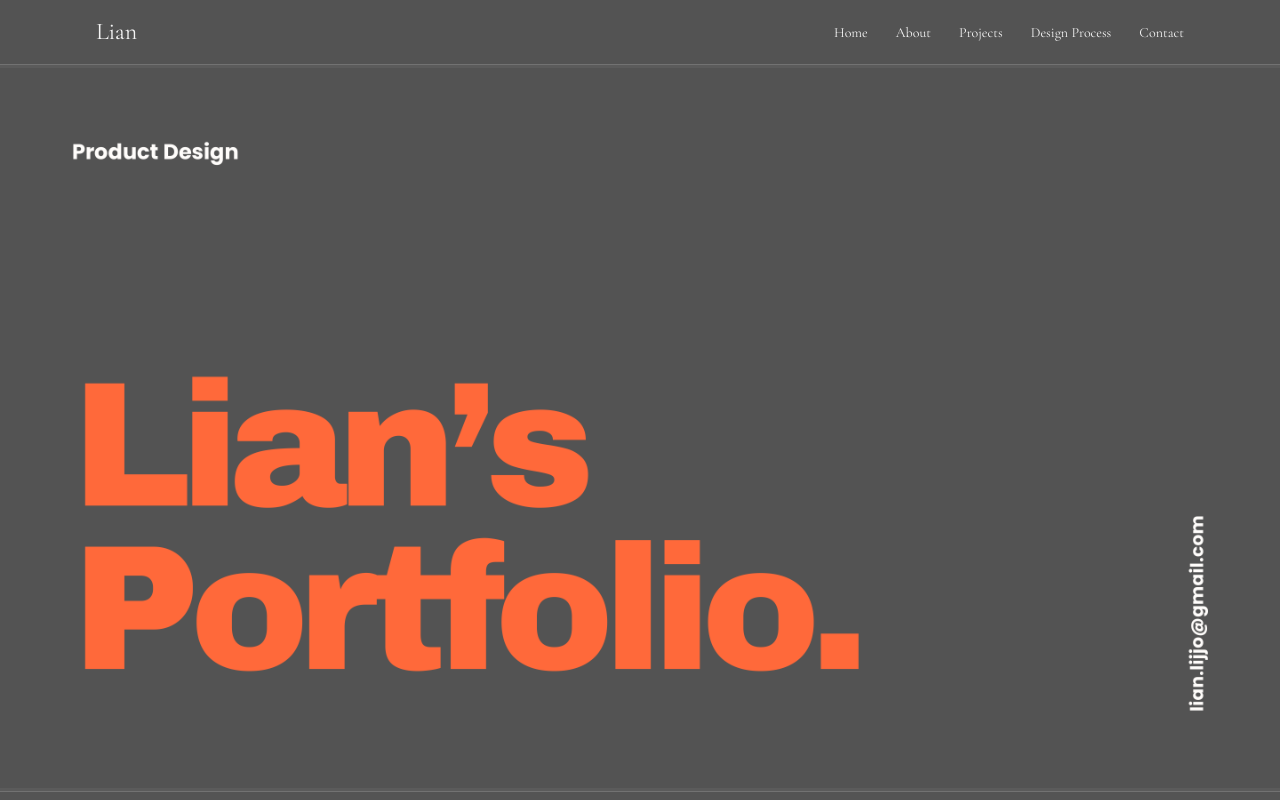
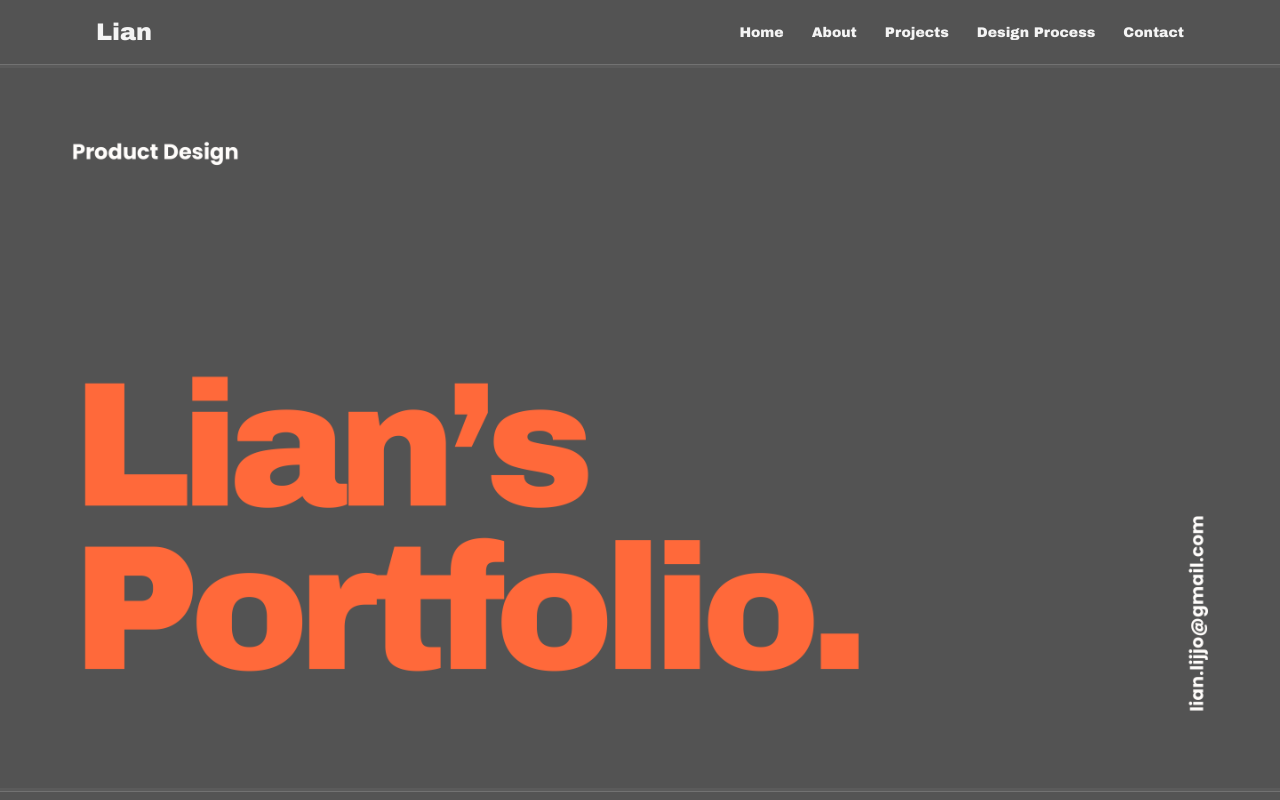
Before and after one commit to xatdev/lian-portfolio, a Next.js app: page / in a window 1280 px wide. Shown: the top 800 px of the page. Built offline with nearby package versions, Linux system fonts and the light colour scheme.

Commit message:
Use Archivo Black across the site

```diff
--- a/src/app/globals.css
+++ b/src/app/globals.css
@@ -21,7 +21,7 @@
   --color-panel: var(--panel);
   --color-line: var(--line);
   --font-sans: var(--font-body);
-  --font-display: var(--font-display);
+  --font-display: var(--font-body);
 }
 
 * {
@@ -31,7 +31,7 @@
 body {
   background: var(--ink);
   color: var(--sand);
-  font-family: var(--font-body), "Times New Roman", serif;
+  font-family: var(--font-body), sans-serif;
   overflow-x: clip;
 }
 
@@ -40,8 +40,8 @@ a {
 }
 
 .display {
-  font-family: var(--font-display), "Times New Roman", serif;
-  letter-spacing: -0.01em;
+  font-family: var(--font-display), sans-serif;
+  letter-spacing: 0;
 }
 
 .grid-bg {
--- a/src/app/layout.tsx
+++ b/src/app/layout.tsx
@@ -1,18 +1,11 @@
 import type { Metadata } from "next";
-import { Cormorant_Garamond } from "next/font/google";
+import { Archivo_Black } from "next/font/google";
 import "./globals.css";
 import { SiteFooter } from "@/components/site-footer";
 import { SiteHeader } from "@/components/site-header";
 
-const cormorantBody = Cormorant_Garamond({
+const archivoBlack = Archivo_Black({
   variable: "--font-body",
-  weight: ["400", "500", "600", "700"],
-  subsets: ["latin"],
-});
-
-const cormorantDisplay = Cormorant_Garamond({
-  variable: "--font-display",
-  weight: ["500", "600", "700"],
   subsets: ["latin"],
 });
 
@@ -28,10 +21,7 @@ export default function RootLayout({
   children: React.ReactNode;
 }>) {
   return (
-    <html
-      lang="en"
-      className={`${cormorantBody.variable} ${cormorantDisplay.variable} h-full antialiased`}
-    >
+    <html lang="en" className={`${archivoBlack.variable} h-full antialiased`}>
       <body className="min-h-full flex flex-col bg-ink text-sand">
         <SiteHeader />
         {children}
```
